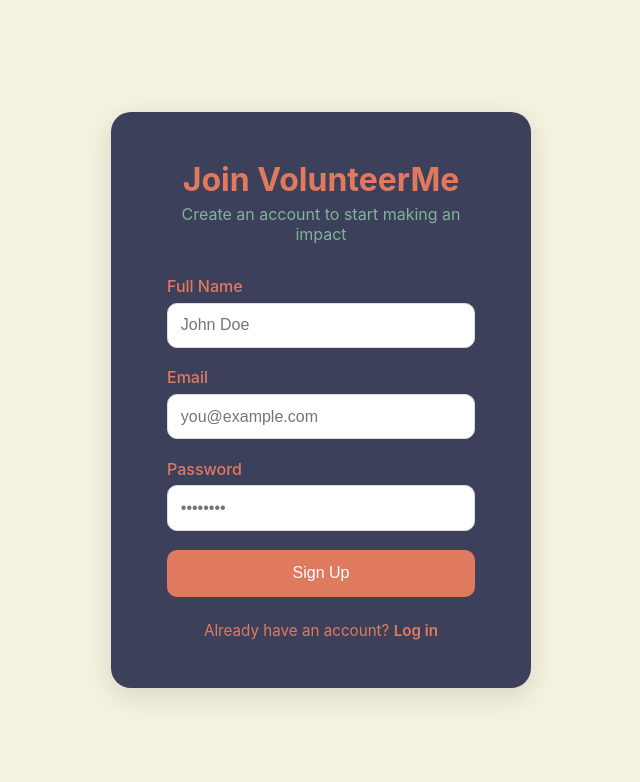
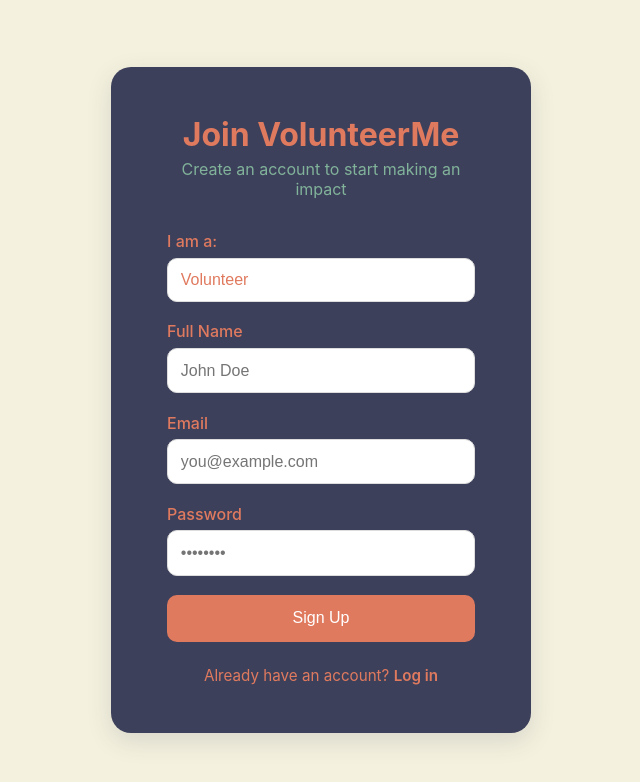
Before and after one commit to Jojo5673/VolunteerMe, a Next.js app: page /sign-up in a window 1280 px wide. Shown: the top 782 px of the page, without its empty margins (319-959 px from the left). Built offline with nearby package versions, Linux system fonts and the light colour scheme; no server answers.

Commit message:
User & org sign up
Ensured users and organizations can sign up

```diff
--- a/package.json
+++ b/package.json
@@ -10,9 +10,9 @@
   },
   "dependencies": {
     "firebase": "^12.3.0",
-    "next": "15.5.4",
-    "react": "19.1.0",
-    "react-dom": "19.1.0",
+    "next": "^15.5.6",
+    "react": "^19.2.0",
+    "react-dom": "^19.2.0",
     "react-firebase-hooks": "^5.1.1"
   },
   "devDependencies": {
--- a/src/app/auth.css
+++ b/src/app/auth.css
@@ -93,3 +93,20 @@ body {
 .signup-footer a:hover {
   text-decoration: underline;
 }
+
+.signup-form select {
+  padding: 0.8rem;
+  border: 1px solid #ddd;
+  border-radius: 10px;
+  margin-bottom: 1.2rem;
+  font-size: 1rem;
+  transition: border-color 0.2s;
+  background-color: white;
+  color: var(--accent);
+  appearance: none;
+}
+
+.signup-form select:focus {
+  border-color: var(--greenish);
+  outline: none;
+}
--- a/src/app/firebase/config.ts
+++ b/src/app/firebase/config.ts
@@ -1,6 +1,7 @@
 // Import the functions you need from the SDKs you need
 import { initializeApp, getApps, getApp } from "firebase/app";
 import { getAuth } from "firebase/auth";
+import { getFirestore } from "firebase/firestore";
 // TODO: Add SDKs for Firebase products that you want to use
 // https://firebase.google.com/docs/web/setup#available-libraries
 
@@ -20,5 +21,6 @@ const firebaseConfig = {
 // Initialize Firebase
 const app = !getApps().length ? initializeApp(firebaseConfig): getApp();
 const auth = getAuth(app);
+const db = getFirestore(app);
 
-export {app, auth}
+export {app, auth, db };
--- a/src/app/sign-up/page.tsx
+++ b/src/app/sign-up/page.tsx
@@ -4,47 +4,77 @@ import { useState, ChangeEvent, FormEvent } from "react";
 import { useCreateUserWithEmailAndPassword } from "react-firebase-hooks/auth";
 import { auth } from "@/app/firebase/config";
 import "@/app/auth.css";
+import { db } from "@/app/firebase/config";
+import {doc,setDoc} from "firebase/firestore";
 import { useRouter } from "next/navigation";
 
 interface FormData {
 	name: string;
 	email: string;
 	password: string;
+	role: string;
 }
 
+//default values in field
 export default function SignupPage() {
   const router = useRouter();
 	const [formData, setFormData] = useState<FormData>({
 		name: "",
 		email: "",
 		password: "",
+		role: "volunteer",
 	});
 
 	const [CreateUserWithEmailAndPassword] = useCreateUserWithEmailAndPassword(auth);
 
-	const handleChange = (e: ChangeEvent<HTMLInputElement>) => {
+	const handleChange = (e: ChangeEvent<HTMLInputElement | HTMLSelectElement>) => {
 		const { id, value } = e.target;
 		setFormData((prev) => ({ ...prev, [id]: value }));
 	};
 
+	//verifies organization email is a valid one
+	const isOrgEmailValid = (email: string) => {
+    	const commonDomains = ["gmail.com", "yahoo.com", "hotmail.com", "outlook.com"];
+    	const domain = email.split("@")[1]?.toLowerCase();
+   		return domain && !commonDomains.includes(domain);
+    };
+
 	const handleSubmit = async (e: FormEvent<HTMLFormElement>) => {
 		e.preventDefault();
 
-		try {
-			const res = await CreateUserWithEmailAndPassword(formData.email, formData.password);
-			console.log(res);
-      sessionStorage.setItem('user', 'true')
-			setFormData({
-				name: "",
-				email: "",
-				password: "",
-			});
+
+    try {
+      if (formData.role === "organization" && !isOrgEmailValid(formData.email)) {
+        alert("Please use a valid organization email address (not Gmail, Yahoo, etc).");
+        return;
+      }
+
+      const userCredential = await CreateUserWithEmailAndPassword(formData.email, formData.password);
+      const user = userCredential?.user;
+
+      if (!user) throw new Error("User not created");
+
+      // Save user profile to Firestore
+      await setDoc(doc(db, "users", user.uid), {
+        name: formData.name,
+        email: formData.email,
+        role: formData.role,
+        createdAt: new Date(),
+      });
+
+      sessionStorage.setItem("user", "true");
+      setFormData({ name: "", email: "", password: "", role: "volunteer" });
+
       router.push("/");
-		} catch (e) {
-      console.log(e)
-    }
+     }
+	  catch (error) {
+      	console.error("Error signing up:", error);
+     	alert("Error creating account. Please try again.");
+      }
+
 	};
 
+	//for the signup container
 	return (
 		<div className="signup-container">
 			<div className="signup-card">
@@ -52,6 +82,13 @@ export default function SignupPage() {
 				<p className="signup-subtitle">Create an account to start making an impact</p>
 
 				<form className="signup-form" onSubmit={handleSubmit}>
+
+					<label htmlFor="role">I am a:</label>
+					<select id="role" value={formData.role} onChange={handleChange} required>
+						<option value="volunteer">Volunteer</option>
+						<option value="organization">Organization</option>
+					</select>
+
 					<label htmlFor="name">Full Name</label>
 					<input type="text" id="name" placeholder="John Doe" value={formData.name} onChange={handleChange} required />
 
```
Also changed, not shown: 1 other file (tests, documents, lock files or other folders).
